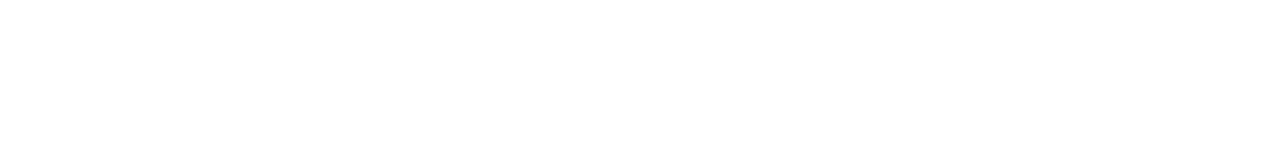
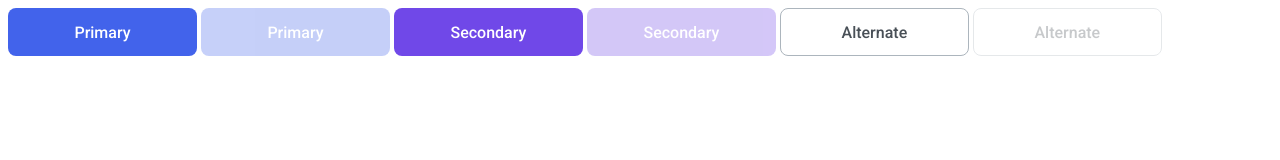
Before and after one commit to serjio1905/htmlcss-20210916_serjio-rv, a website: page 03-lection1/01-button/index.html in a window 1280 px wide. Drawn offline with Linux system fonts and the light colour scheme.

Commit message:
task done

```diff
--- a/03-lection1/01-button/button.css
+++ b/03-lection1/01-button/button.css
@@ -1 +1,49 @@
 /* Стилизация кнопки */
+.btn {
+    border-radius: 8px;
+    width: 189px;
+    height: 48px;
+    font-family: Roboto;
+    font-style: normal;
+    font-weight: 500;
+    font-size: 16px;
+    line-height: 19px;
+}
+
+.btn:disabled {
+    opacity: 0.3;
+}
+
+.btn-primary {
+    background: #4263EB;
+    border: 0px;
+    color: #FFFFFF;
+}
+
+.btn-primary:hover:not(:disabled) {
+    background: #2342C0;
+    cursor: pointer;
+}
+
+.btn-secondary {
+    background: #7048E8;
+    border: 0px;
+    color: #FFFFFF;
+}
+
+.btn-secondary:hover:not(:disabled) {
+    background: #5028C6;
+    cursor: pointer;
+}
+
+.btn-alternate {
+    background:white;
+    border: 1px solid #ACB5BD;
+    color: #495057;
+}
+
+.btn-alternate:hover:not(:disabled) {
+    background: white;
+    cursor: pointer;
+    border: 1px solid #212429;
+}
--- a/03-lection1/01-button/index.html
+++ b/03-lection1/01-button/index.html
@@ -6,6 +6,25 @@
         <link rel="stylesheet" href="./button.css">
     </head>
     <body>
+        <button class="btn btn-primary">
+            <span>Primary</span>
+        </button>
+        <button class="btn btn-primary" disabled>
+            <span>Primary</span>
+        </button>
 
+        <button class="btn btn-secondary">
+            <span>Secondary</span>
+        </button>
+        <button class="btn btn-secondary" disabled>
+            <span>Secondary</span>
+        </button>
+
+        <button class="btn btn-alternate">
+            <span>Alternate</span>
+        </button>
+        <button class="btn btn-alternate" disabled>
+            <span>Alternate</span>
+        </button>
     </body>
 </html>
```
